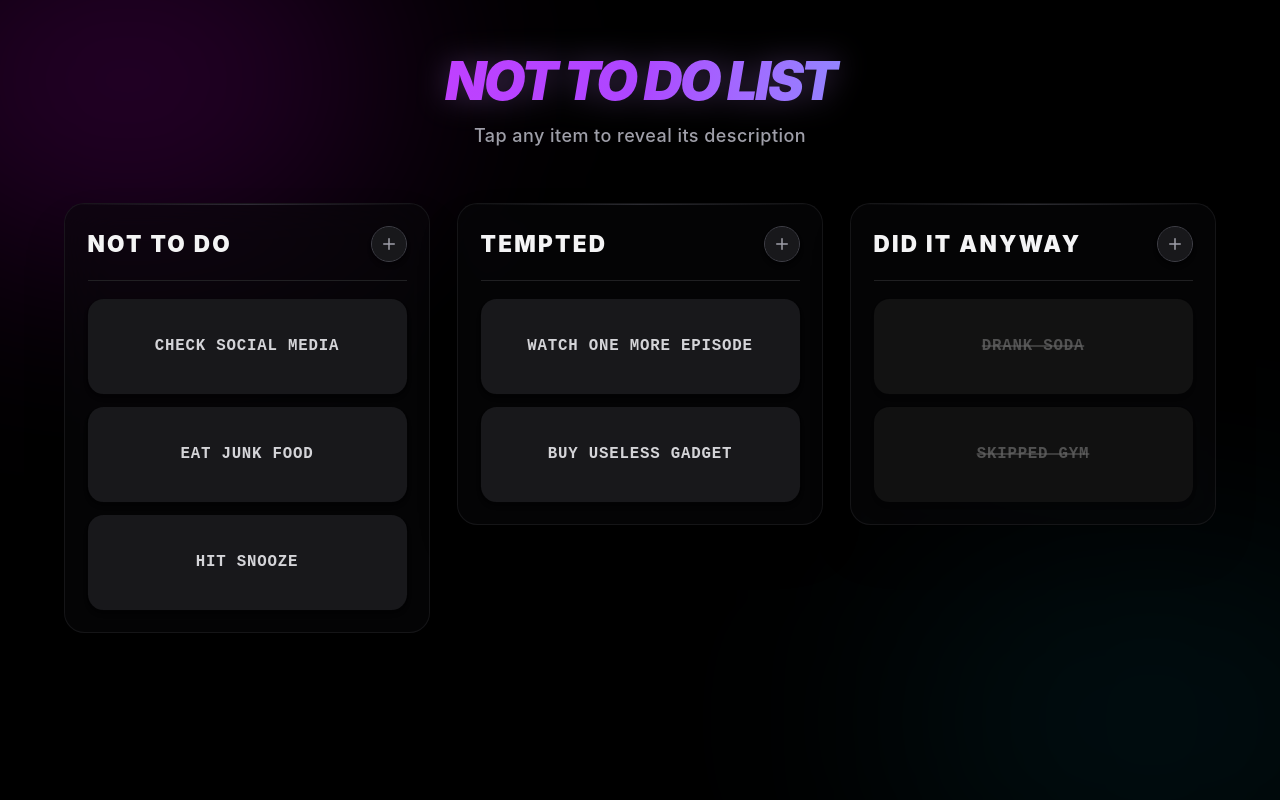
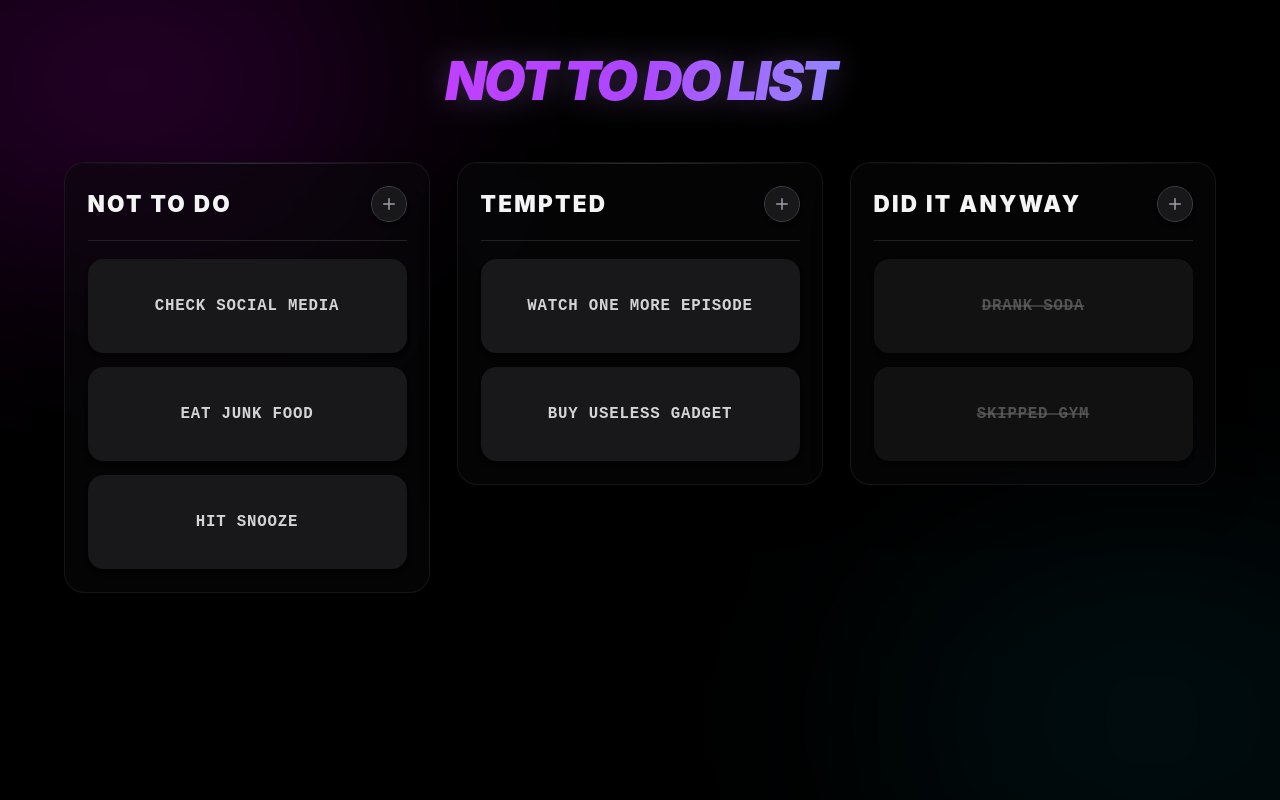
Before and after one commit to TeTant555/Not-To-Do, a React (Vite) app: page / in a window 1280 px wide. Built offline with nearby package versions, Linux system fonts and the light colour scheme.

Commit message:
RTK added

```diff
--- a/package.json
+++ b/package.json
@@ -16,6 +16,7 @@
     "@fontsource-variable/jetbrains-mono": "^5.2.8",
     "@phosphor-icons/react": "^2.1.10",
     "@radix-ui/react-dialog": "^1.1.15",
+    "@reduxjs/toolkit": "^2.11.2",
     "@tailwindcss/vite": "^4.2.2",
     "class-variance-authority": "^0.7.1",
     "clsx": "^2.1.1",
--- a/src/App.tsx
+++ b/src/App.tsx
@@ -15,9 +15,9 @@ function App() {
           <h1 className="bg-gradient-to-r from-fuchsia-500 via-purple-500 to-cyan-400 bg-clip-text text-4xl font-black tracking-tighter text-transparent sm:text-5xl uppercase italic drop-shadow-[0_0_15px_rgba(192,132,252,0.3)]">
             Not To Do List
           </h1>
-          <p className="mt-3 text-base font-medium tracking-wide text-zinc-400">
+          {/* <p className="mt-3 text-base font-medium tracking-wide text-zinc-400">
             Tap any item to reveal its description
-          </p>
+          </p> */}
         </header>
         <div className="grid grid-cols-1 items-start gap-8 md:grid-cols-3 md:gap-6">
           <NotToDo />
```
Also changed, not shown: 1 other file (tests, documents, lock files or other folders).
